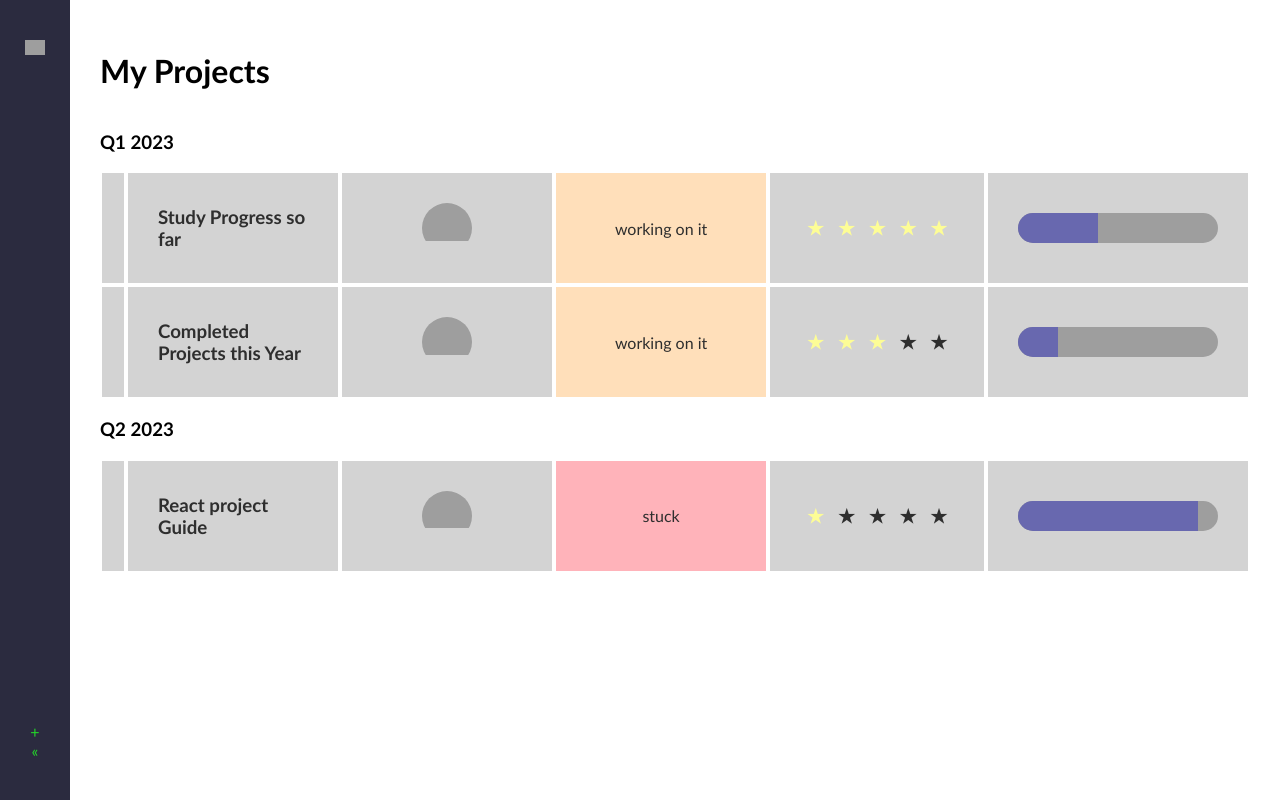
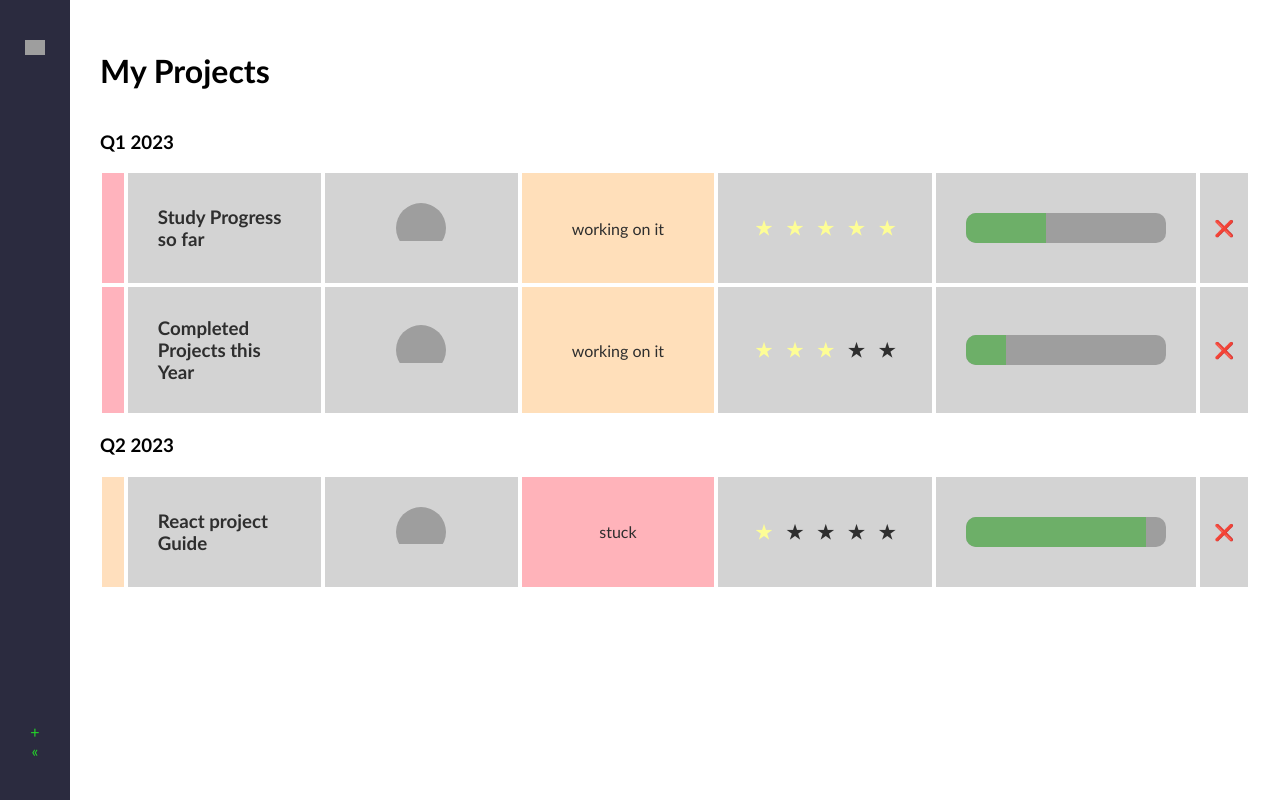
Before and after one commit to felix1805/crm-manager, a React (Create React App) app: page / in a window 1280 px wide. Built offline with nearby package versions, Linux system fonts and the light colour scheme; grey boxes are pictures that could not be loaded.

Commit message:
constructing Ticketpage, added inputs for title, description, category

```diff
--- a/src/components/DeleteBlock.js
+++ b/src/components/DeleteBlock.js
@@ -5,7 +5,7 @@ const DeleteBlock = () => {
   }
   return (
     <div className="delete-block">
-      <div className="delete-icon" onClick={deleteTicket}></div>
+      <div className="delete-icon" onClick={deleteTicket}>❌</div>
     </div>
   )
 };
--- a/src/components/TicketCard.js
+++ b/src/components/TicketCard.js
@@ -11,7 +11,7 @@ const TicketCard = ({ color, ticket }) => {
   return (
     <div className="ticket-card">
       <Link to={`/ticket/${ticket.documentId}`} id='link'>
-        <div className="ticket-color"></div>
+        <div className="ticket-color" style={{backgroundColor: color}}></div>
         <h3>{ticket.title}</h3>
         <AvatarDisplay ticket={ticket} />
         <StatusDisplay status={ticket.status} />
--- a/src/index.css
+++ b/src/index.css
@@ -29,6 +29,7 @@ nav .controls-container {
   padding: 40px 25px;
   display: flex;
   flex-direction: column;
+  cursor: pointer;
 }
 
 nav .logo-container {
@@ -123,11 +124,30 @@ nav .icon {
   width: 100%;
   height: 30px;
   background-color: rgb(158, 158, 158);
-  border-radius: 15px;
+  border-radius: 10px;
   overflow: hidden;
 }
 
 .ticket-card .progress-bar .progress-indicator {
-  background-color: rgb(104, 104, 175);
+  background-color: rgb(109, 175, 104);
   height: 100%;
 }
+
+.ticket-card .delete-block {
+  background-color: rgb(211, 211, 211);
+  width: 50px;
+  margin: 2px;
+  display: flex;
+  justify-content: center;
+  align-items: center;
+}
+
+.ticket-card .delete-block .delete-icon {
+  width: 20px;
+  height: 20px;
+  border-radius: 10px;
+  display: flex;
+  justify-content: center;
+  align-items: center;
+  cursor: pointer;
+}
--- a/src/pages/Dashboard.js
+++ b/src/pages/Dashboard.js
@@ -40,6 +40,13 @@ const Dashboard = () => {
     }
   ]
 
+  const colors = [
+    'rgb(255, 179, 189)',
+    'rgb(255, 223, 189)',
+    'rgb(255, 255, 189)',
+    'rgb(186, 255, 201)',
+    'rgb(186, 255, 255)',
+  ]
   const uniqueCategories = [
     ...new Set(tickets?.map(({ category }) => category))
   ]
@@ -58,7 +65,7 @@ const Dashboard = () => {
               .map((filteredTicket, _index) => (
                 <TicketCard
                   id={_index}
-                  color={filteredTicket.color}
+                  color={colors[categoryIndex] || colors[0]}
                   ticket={filteredTicket}
                 />
               ))
--- a/src/pages/TicketPage.js
+++ b/src/pages/TicketPage.js
@@ -1,6 +1,75 @@
+import { useState } from "react";
+
 const TicketPage = () => {
+  const [formData, setFormData] = useState({
+    status: 'not started',
+    progress: 0,
+    timestamp: new Date().toISOString()
+  })
+  const editMode = false
+  const handleSubmit = () => {
+    console.log('Submitted!')
+  }
+  const handleChange = (e) => {
+    const value = e.target.value
+    const name = e.target.name
+
+    setFormData((prevState) => ({
+      ...prevState,
+      [name]: value
+    }))
+  }
+
   return (
-    <div>TicketPage</div>
+    <div className="ticket">
+      <h1>{editMode ? 'Update this Ticket' : 'Create a Ticket'}</h1>
+      <div className="ticket-container">
+        <form onSubmit={handleSubmit}>
+          <section>
+            <label htmlFor="title">Title</label>
+            <input
+              type="text"
+              id="title"
+              name="title"
+              onChange={handleChange}
+              required={true}
+              value={formData.title}
+            />
+            <label htmlFor="description">Description</label>
+            <input
+              type="text"
+              id="description"
+              name="description"
+              onChange={handleChange}
+              required={true}
+              value={formData.description}
+            />
+
+            <label>Category</label>
+            <select
+              name='category'
+              value={formData.category}
+              onChange={handleChange}
+              >
+                {categories?.map((category, _index) => (
+                  <option key={_index} value={category}>{category}</option>
+                ))}
+            </select>
+
+            <label htmlFor="new-category">New Category</label>
+            <input
+              type="text"
+              id="new-category"
+              name="category"
+              onChange={handleChange}
+              required={true}
+              value={formData.category}
+            />
+
+          </section>
+        </form>
+      </div>
+    </div>
   )
 };
 
```
